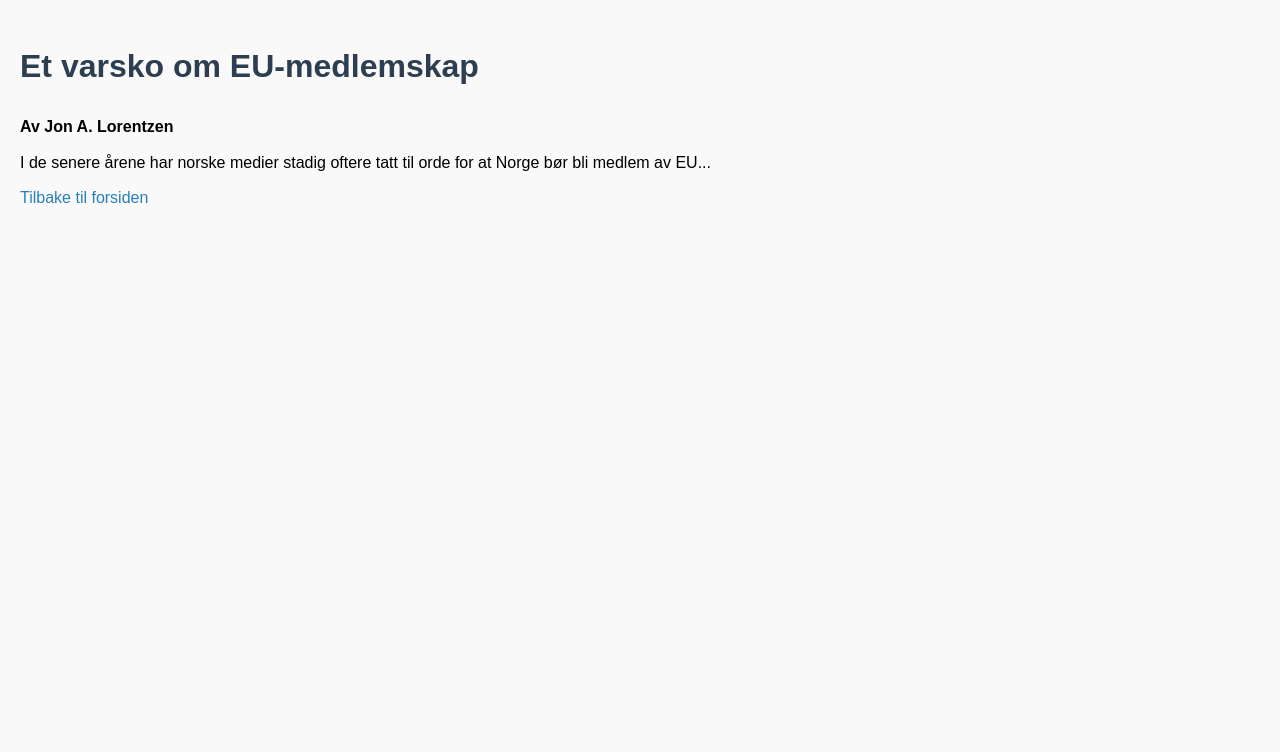
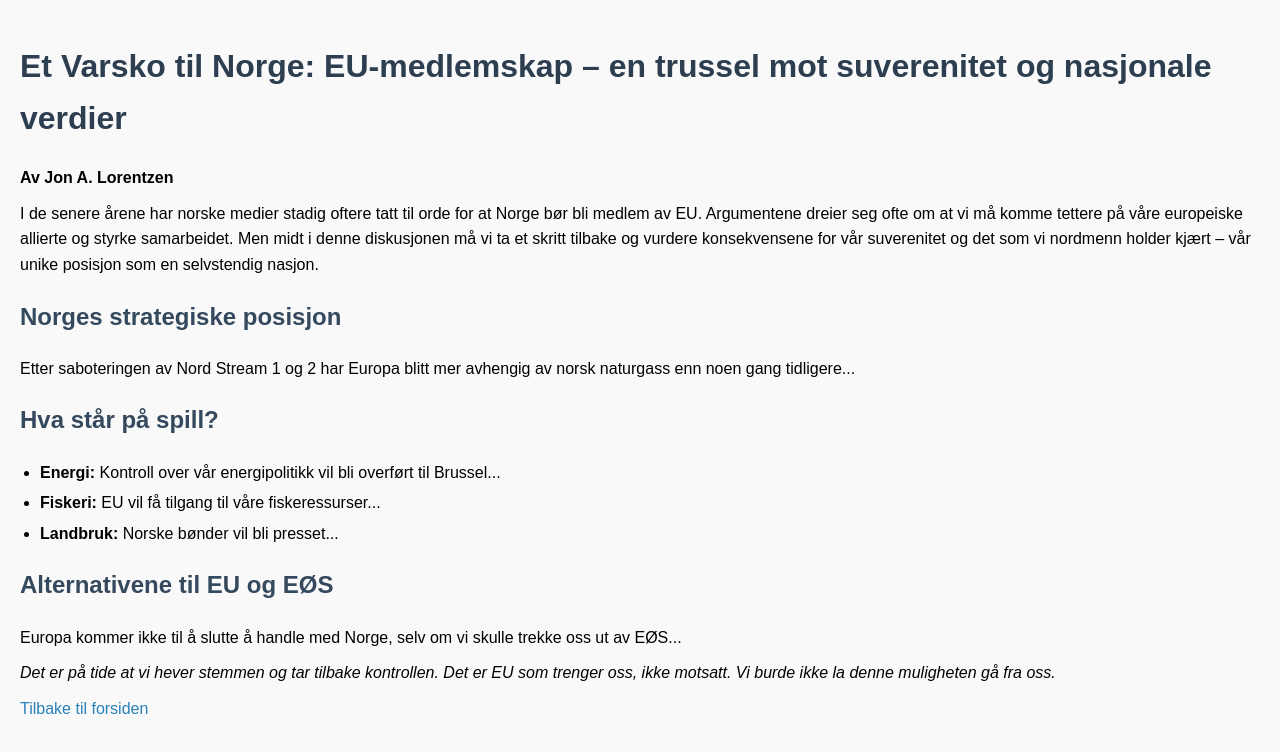
Before and after one commit to Euphorium-metaverse/Generasjonsavisa, a plain HTML site: page eu-medlemskap.html in a window 1280 px wide. Drawn offline with Linux system fonts and the light colour scheme.

Commit message:
Update eu-medlemskap.html

```diff
--- a/eu-medlemskap.html
+++ b/eu-medlemskap.html
@@ -16,8 +16,18 @@
         h1 {
             color: #2c3e50;
         }
+        h2 {
+            color: #34495e;
+        }
         p {
             margin: 10px 0;
+        }
+        ul {
+            margin: 10px 0;
+            padding-left: 20px;
+        }
+        ul li {
+            margin-bottom: 5px;
         }
         a {
             color: #2980b9;
@@ -29,29 +39,26 @@
     </style>
 </head>
 <body>
-    <h1>Et varsko om EU-medlemskap</h1>
+    <h1>Et Varsko til Norge: EU-medlemskap &ndash; en trussel mot suverenitet og nasjonale verdier</h1>
     <p><strong>Av Jon A. Lorentzen</strong></p>
-    <p>I de senere årene har norske medier stadig oftere tatt til orde for at Norge bør bli medlem av EU...</p>
-    <Et Varsku til Norge: EU-medlemskap – en trussel mot suverenitet og nasjonale verdier
-I de senere årene har norske medier stadig oftere tatt til orde for at Norge bør bli medlem av EU. Argumentene dreier seg ofte om at vi må komme tettere på våre europeiske allierte og styrke samarbeidet. Men midt i denne diskusjonen må vi ta et skritt tilbake og vurdere konsekvensene for vår suverenitet og det som vi nordmenn holder kjært – vår unike posisjon som en selvstendig nasjon.
-Norges strategiske posisjon
-Etter saboteringen av Nord Stream 1 og 2 har Europa blitt mer avhengig av norsk naturgass enn noen gang tidligere. Vi er nå en av de viktigste leverandørene av energi til kontinentet, og vår betydning i energimarkedet gir oss en strategisk forhandlingsposisjon. Likevel ser vi en stadig sterkere tilnærming til Europa gjennom EØS-avtalen, noe som har hatt en negativ innvirkning på både stat og folk.
-Adopsjonen av europeiske strømpriser er et tydelig eksempel. Norske forbrukere betaler nå skyhøye strømregninger – regninger som riktignok delvis kompenseres av staten, men som like fullt går ut over både husholdninger og samfunnsøkonomien. Europa har låst seg til oss for energileveranser, men samtidig har vi latt deres prissystem skade vårt eget folk. Dette må vi ikke gjenta i større skala ved å bli EU-medlem.
-Hva står på spill?
-EU-medlemskap vil innebære at vi mister råderetten over mange av de tingene som er kjært for oss nordmenn:
-●	Energi: Kontroll over vår energipolitikk vil bli overført til Brussel. Dette betyr at vi ikke lenger kan prioritere nasjonale hensyn fremfor europeiske.
-●	Fiskeri: EU vil få tilgang til våre fiskeressurser gjennom kvotesystemer som ikke nødvendigvis ivaretar norske interesser.
-●	Landbruk: Norske bønder vil bli presset av EUs landbrukspolitikk, som ofte favoriserer store industriprodusenter i Sør- og Øst-Europa.
-Vi må også huske at Norge, som en liten nasjon, vil ha svært begrenset innflytelse i EUs beslutningsprosesser. Selv om vi får stemmerett, vil vi knapt utgjøre én prosent av stemmene. Dette betyr at vi i praksis må rette oss etter flertallet, selv når det går på bekostning av våre egne interesser.
-Alternativene til EU og EØS
-Europa kommer ikke til å slutte å handle med Norge, selv om vi skulle trekke oss ut av EØS. Norsk gass er helt essensiell for EUs energiforsyning, og uten oss vil de måtte vende seg til amerikansk LNG – et langt dyrere og mindre pålitelig alternativ. Erdogans ambisiøse oljehub-prosjekt i Tyrkia er fortsatt langt fra operativt, noe som betyr at Europa ikke har reelle alternativer til norsk energi på kort til mellomlang sikt.
-Dette gir oss en enestående mulighet til å reforhandle vår posisjon. Ved å forlate EØS kan vi inngå bilaterale avtaler som er skreddersydd for norske behov, uten å måtte implementere EU-regelverk som ikke er tilpasset vår situasjon.
-Hvorfor griper vi ikke muligheten?
-Norge står nå ved et veiskille. Vi har en sjelden sjanse til å sikre vår suverenitet, beskytte våre nasjonale interesser og forbedre levekårene for det norske folk. Likevel ser vi en politisk elite og et medielandskap som synes å være mer opptatt av å tekkes Brussel enn av å stå opp for norske verdier.
-Som nasjon må vi stille oss spørsmålet: Hva slags fremtid ønsker vi? Skal vi være en selvstendig, stolt nasjon som setter egne interesser først, eller skal vi la oss absorbere i et byråkratisk system der vi alltid er i mindretall?
-Det er på tide at vi hever stemmen og tar tilbake kontrollen. Det er EU som trenger oss, ikke motsatt.  Vi burde ikke la denne muligheten gå fra oss.
-Jon A. Lorentzen
->
+
+    <p>I de senere &aring;rene har norske medier stadig oftere tatt til orde for at Norge b&oslash;r bli medlem av EU. Argumentene dreier seg ofte om at vi m&aring; komme tettere p&aring; v&aring;re europeiske allierte og styrke samarbeidet. Men midt i denne diskusjonen m&aring; vi ta et skritt tilbake og vurdere konsekvensene for v&aring;r suverenitet og det som vi nordmenn holder kj&aelig;rt &ndash; v&aring;r unike posisjon som en selvstendig nasjon.</p>
+
+    <h2>Norges strategiske posisjon</h2>
+    <p>Etter saboteringen av Nord Stream 1 og 2 har Europa blitt mer avhengig av norsk naturgass enn noen gang tidligere...</p>
+
+    <h2>Hva står på spill?</h2>
+    <ul>
+        <li><strong>Energi:</strong> Kontroll over v&aring;r energipolitikk vil bli overf&oslash;rt til Brussel...</li>
+        <li><strong>Fiskeri:</strong> EU vil f&aring; tilgang til v&aring;re fiskeressurser...</li>
+        <li><strong>Landbruk:</strong> Norske b&oslash;nder vil bli presset...</li>
+    </ul>
+
+    <h2>Alternativene til EU og E&Oslash;S</h2>
+    <p>Europa kommer ikke til &aring; slutte &aring; handle med Norge, selv om vi skulle trekke oss ut av E&Oslash;S...</p>
+
+    <p><em>Det er p&aring; tide at vi hever stemmen og tar tilbake kontrollen. Det er EU som trenger oss, ikke motsatt. Vi burde ikke la denne muligheten g&aring; fra oss.</em></p>
+
     <p><a href="index.html">Tilbake til forsiden</a></p>
 </body>
 </html>
```
